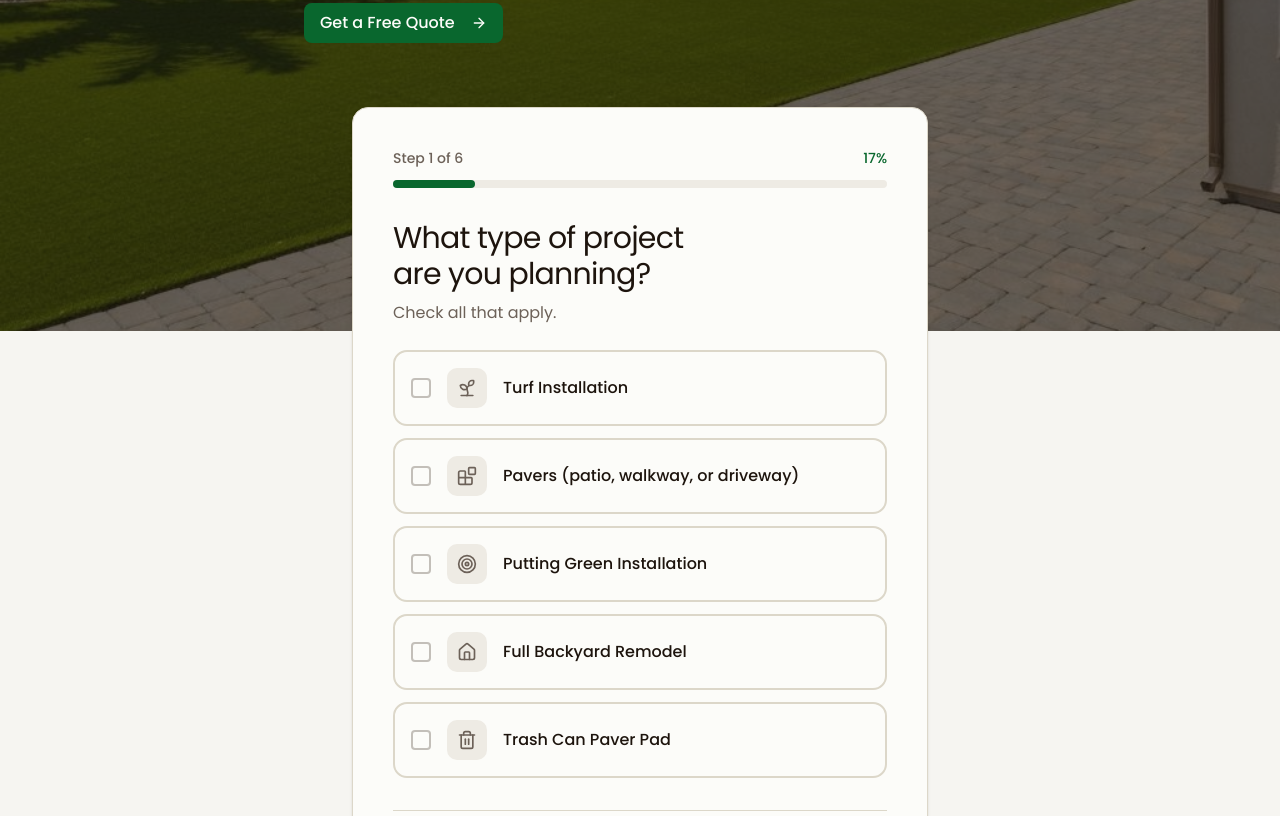
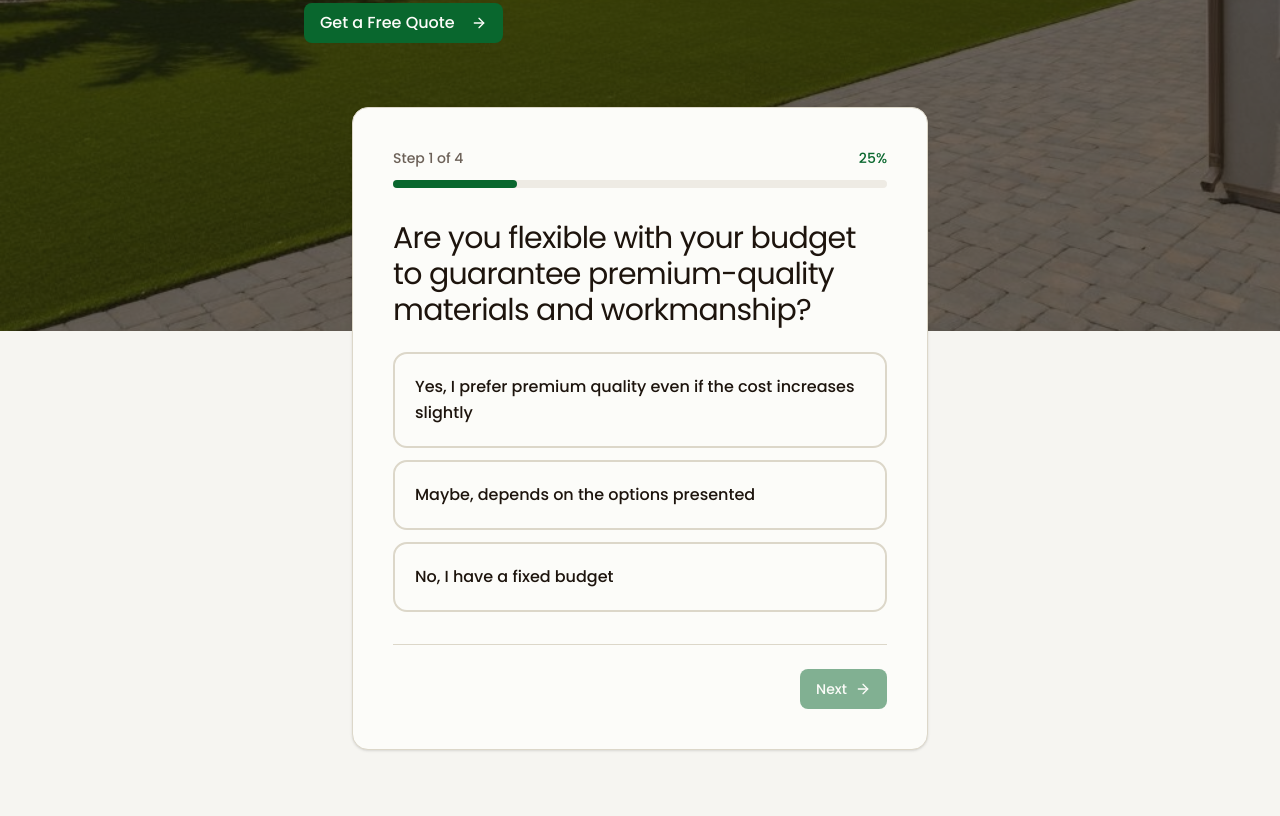
Before and after one commit to Fbet590/5-O-v2, a Next.js app: page / in a window 1280 px wide. Shown: the part 644-1460 px from the top of the page. Built offline with nearby package versions, Linux system fonts and the light colour scheme.

Commit message:
refactor: streamline form and remove unused components
Trim form to 4 steps, lower logo height, and drop WhyUs section.

```diff
--- a/app/page.tsx
+++ b/app/page.tsx
@@ -2,7 +2,6 @@ import { Navbar } from "@/components/navbar"
 import { Hero } from "@/components/hero"
 import { LeadForm } from "@/components/lead-form"
 import { Services } from "@/components/services"
-import { WhyUs } from "@/components/why-us"
 import { Reviews } from "@/components/reviews"
 import { Gallery } from "@/components/gallery"
 import { Footer } from "@/components/footer"
@@ -15,7 +14,6 @@ export default function Home() {
       <LeadForm />
       <Services />
       <Reviews />
-      <WhyUs />
       <Gallery />
       <Footer />
     </main>
--- a/components/lead-form.tsx
+++ b/components/lead-form.tsx
@@ -6,7 +6,7 @@ declare global {
   }
 }
 
-import { useState, useEffect, useRef } from "react"
+import { useState, useRef } from "react"
 import { cn } from "@/lib/utils"
 import { Button } from "@/components/ui/button"
 import { Input } from "@/components/ui/input"
@@ -14,14 +14,9 @@ import {
   ArrowRight,
   ArrowLeft,
   CheckCircle,
-  Sprout,
-  Target,
-  Blocks,
-  Home,
-  Trash2,
 } from "lucide-react"
 
-const TOTAL_STEPS = 6
+const TOTAL_STEPS = 4
 
 interface FormData {
   projectTypes: string[]
@@ -40,47 +35,6 @@ const initialFormData: FormData = {
   email: "",
   phone: "",
 }
-
-const projectOptions = [
-  {
-    value: "turf",
-    label: "Turf Installation",
-    icon: Sprout,
-  },
-  {
-    value: "pavers",
-    label: "Pavers (patio, walkway, or driveway)",
-    icon: Blocks,
-  },
-  {
-    value: "putting-green",
-    label: "Putting Green Installation",
-    icon: Target,
-  },
-  {
-    value: "full-remodel",
-    label: "Full Backyard Remodel",
-    icon: Home,
-  },
-  {
-    value: "trash-can-pad",
-    label: "Trash Can Paver Pad",
-    icon: Trash2,
-  },
-]
-
-const budgetOptions = [
-  { value: "10k-15k", label: "$10,000 - $15,000" },
-  { value: "15k-25k", label: "$15,000 - $25,000" },
-  { value: "25k-40k", label: "$25,000 - $40,000" },
-  { value: "40k+", label: "$40,000 +" },
-]
-
-const trashCanBudgetOptions = [
-  { value: "1k", label: "$1,000", description: "~100 sq ft" },
-  { value: "1.5k-1.8k", label: "$1,500 - $1,800", description: "~150-200 sq ft" },
-  { value: "2.5k+", label: "$2,500+", description: "200+ sq ft" },
-]
 
 const flexibilityOptions = [
   {
@@ -116,148 +70,6 @@ function ProgressBar({ currentStep }: { currentStep: number }) {
           style={{ width: `${progress}%` }}
         />
       </div>
-    </div>
-  )
-}
-
-function StepProjectType({
-  formData,
-  setFormData,
-}: {
-  formData: FormData
-  setFormData: (data: FormData) => void
-}) {
-  const toggleProject = (value: string) => {
-    const updated = formData.projectTypes.includes(value)
-      ? formData.projectTypes.filter((v) => v !== value)
-      : [...formData.projectTypes, value]
-    setFormData({ ...formData, projectTypes: updated })
-  }
-
-  return (
-    <div className="flex flex-col gap-6">
-      <div>
-        <h3 className="font-serif text-2xl tracking-tight text-foreground sm:text-3xl text-balance">
-          What type of project are you planning?
-        </h3>
-        <p className="mt-2 text-muted-foreground leading-relaxed">
-          Check all that apply.
-        </p>
-      </div>
-      <div className="flex flex-col gap-3">
-        {projectOptions.map((option) => {
-          const Icon = option.icon
-          const isChecked = formData.projectTypes.includes(option.value)
-          return (
-            <div
-              key={option.value}
-              role="button"
-              tabIndex={0}
-              onClick={() => toggleProject(option.value)}
-              onKeyDown={(e) => {
-                if (e.key === "Enter" || e.key === " ") {
-                  e.preventDefault()
-                  toggleProject(option.value)
-                }
-              }}
-              className={cn(
-                "flex cursor-pointer items-center gap-4 rounded-xl border-2 p-4 text-left transition-all",
-                isChecked
-                  ? "border-primary bg-primary/5"
-                  : "border-border bg-card hover:border-primary/40"
-              )}
-            >
-              <div
-                className={cn(
-                  "flex h-5 w-5 shrink-0 items-center justify-center rounded border-2 transition-colors",
-                  isChecked
-                    ? "border-primary bg-primary"
-                    : "border-muted-foreground/40 bg-card"
-                )}
-              >
-                {isChecked && (
-                  <svg
-                    className="h-3 w-3 text-primary-foreground"
-                    fill="none"
-                    viewBox="0 0 24 24"
-                    stroke="currentColor"
-                    strokeWidth={3}
-                  >
-                    <path strokeLinecap="round" strokeLinejoin="round" d="M5 13l4 4L19 7" />
-                  </svg>
-                )}
-              </div>
-              <div
-                className={cn(
-                  "flex h-10 w-10 shrink-0 items-center justify-center rounded-lg transition-colors",
-                  isChecked
-                    ? "bg-primary text-primary-foreground"
-                    : "bg-secondary text-muted-foreground"
-                )}
-              >
-                <Icon className="h-5 w-5" />
-              </div>
-              <span className="font-medium text-foreground">
-                {option.label}
-              </span>
-            </div>
-          )
-        })}
-      </div>
-    </div>
-  )
-}
-
-function StepBudget({
-  formData,
-  setFormData,
-}: {
-  formData: FormData
-  setFormData: (data: FormData) => void
-}) {
-  const allowedSmallProjects = ["trash-can-pad", "putting-green"]
-  const hasOnlySmallProjects =
-    formData.projectTypes.length > 0 &&
-    formData.projectTypes.every((type) => allowedSmallProjects.includes(type))
-
-  const options = hasOnlySmallProjects ? trashCanBudgetOptions : budgetOptions
-
-  return (
-    <div className="flex flex-col gap-6">
-      <div>
-        <h3 className="font-serif text-2xl tracking-tight text-foreground sm:text-3xl text-balance">
-          {"What's your approximate budget for this project?"}
-        </h3>
-      </div>
-      <div className={cn("grid gap-3", hasOnlySmallProjects ? "sm:grid-cols-3" : "sm:grid-cols-2")}>
-        {options.map((option) => (
-          <button
-            key={option.value}
-            type="button"
-            onClick={() =>
-              setFormData({ ...formData, budget: option.value })
-            }
-            className={cn(
-              "rounded-xl border-2 p-5 text-center transition-all",
-              formData.budget === option.value
-                ? "border-primary bg-primary/5 text-foreground"
-                : "border-border bg-card text-foreground hover:border-primary/40"
-            )}
-          >
-            <span className="block font-semibold">{option.label}</span>
-            {"description" in option && (
-              <span className="block text-xs text-muted-foreground mt-1">
-                {option.description}
-              </span>
-            )}
-          </button>
-        ))}
-      </div>
-      {hasOnlySmallProjects && (
-        <p className="text-xs text-muted-foreground text-center bg-secondary/50 rounded-lg py-2 px-3">
-          *Minimum of 100 sq ft needed for the project
-        </p>
-      )}
     </div>
   )
 }
@@ -428,16 +240,12 @@ export function LeadForm() {
   const canProceed = () => {
     switch (step) {
       case 0:
-        return formData.projectTypes.length > 0
+        return formData.budgetFlexibility !== ""
       case 1:
-        return formData.budget !== ""
+        return formData.name.trim() !== ""
       case 2:
-        return formData.budgetFlexibility !== ""
+        return formData.email.trim() !== ""
       case 3:
-        return formData.name.trim() !== ""
-      case 4:
-        return formData.email.trim() !== ""
-      case 5:
         return formData.phone.trim() !== ""
       default:
         return false
@@ -527,36 +335,24 @@ export function LeadForm() {
                     )}
                   >
                     {step === 0 && (
-                      <StepProjectType
+                      <StepFlexibility
                         formData={formData}
                         setFormData={setFormData}
                       />
                     )}
                     {step === 1 && (
-                      <StepBudget
+                      <StepName
                         formData={formData}
                         setFormData={setFormData}
                       />
                     )}
                     {step === 2 && (
-                      <StepFlexibility
+                      <StepEmail
                         formData={formData}
                         setFormData={setFormData}
                       />
                     )}
                     {step === 3 && (
-                      <StepName
-                        formData={formData}
-                        setFormData={setFormData}
-                      />
-                    )}
-                    {step === 4 && (
-                      <StepEmail
-                        formData={formData}
-                        setFormData={setFormData}
-                      />
-                    )}
-                    {step === 5 && (
                       <StepPhone
                         formData={formData}
                         setFormData={setFormData}
--- a/components/navbar.tsx
+++ b/components/navbar.tsx
@@ -18,7 +18,7 @@ export function Navbar() {
             alt="5-O Turf & Pavers logo"
             width={280}
             height={140}
-            className="h-[101px] w-auto"
+            className="h-[91px] w-auto"
             priority
           />
         </Link>
```
